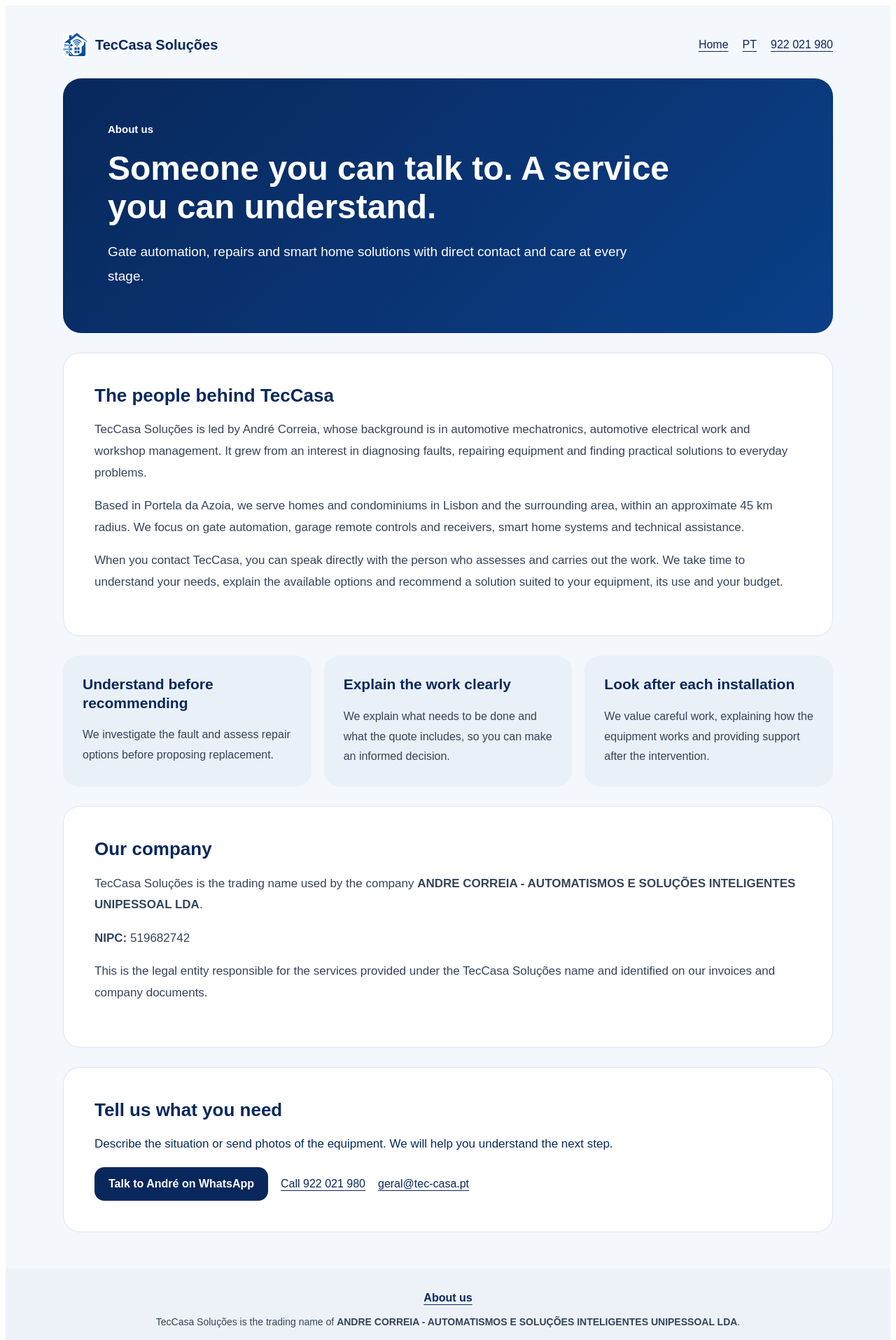
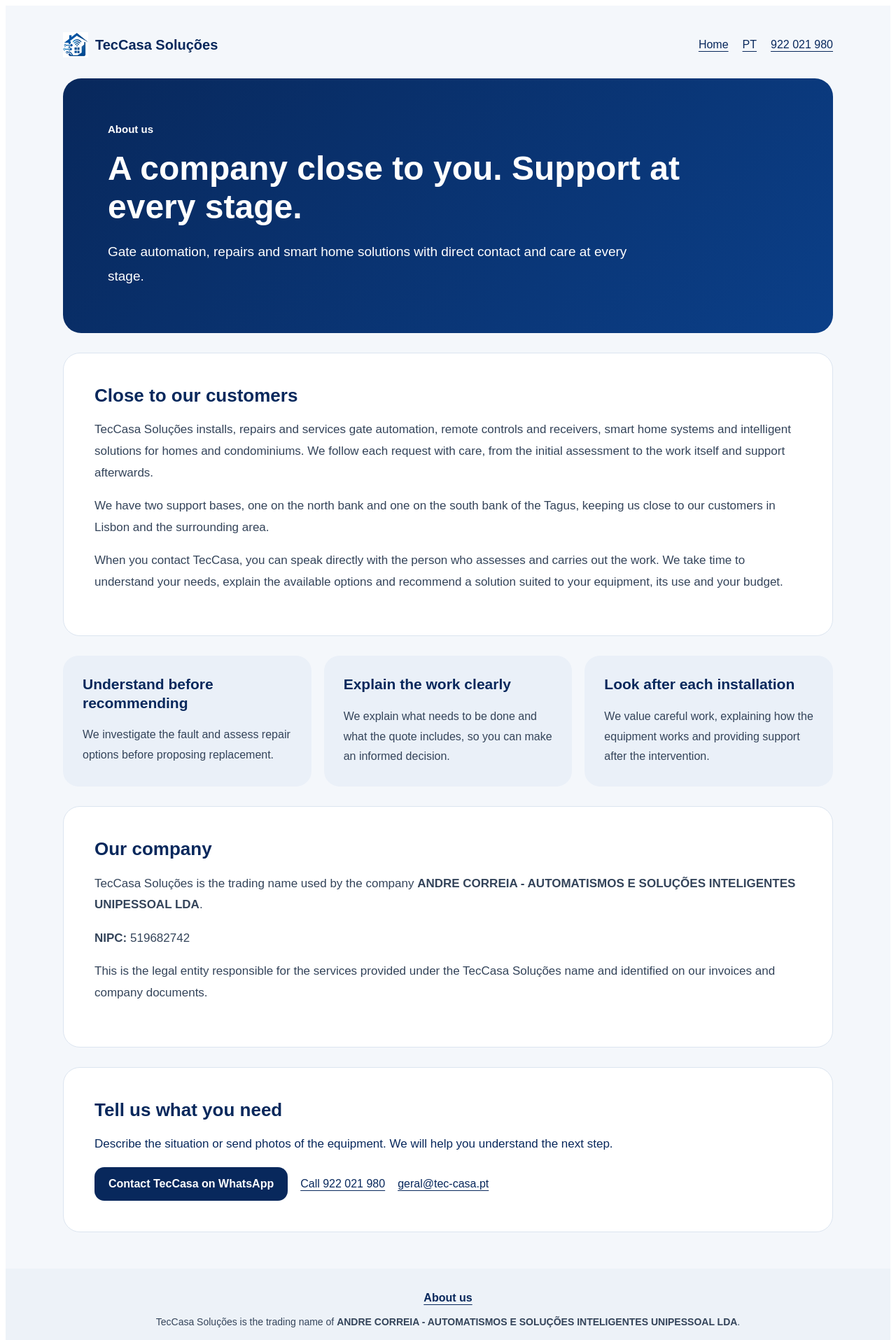
Before and after one commit to andrecorreiaauto-bit/teccasa-site, a Next.js app: page /en/about in a window 1280 px wide. Shown: the top 1915 px of the page at 70% size. Built offline with nearby package versions, Linux system fonts and the light colour scheme.

Commit message:
Focar apresentação na empresa e na proximidade nas duas margens

```diff
--- a/components/CompanyPage.js
+++ b/components/CompanyPage.js
@@ -5,8 +5,8 @@ export default function CompanyPage({ english = false }) {
   const path = english ? "/en/about" : "/a-empresa";
   const title = english ? "About us | TecCasa Soluções" : "A empresa | TecCasa Soluções";
   const description = english
-    ? "Meet TecCasa Soluções and André Correia: gate automation, repairs and smart home solutions with personal service in Lisbon and the surrounding area."
-    : "Conheça a TecCasa Soluções e André Correia. Automatismos, reparações e soluções inteligentes com contacto direto em Lisboa e arredores. NIPC 519682742.";
+    ? "Meet TecCasa Soluções: gate automation, repairs and smart home solutions, with direct contact and support bases on both banks of the Tagus."
+    : "Conheça a TecCasa Soluções. Automatismos, reparações e soluções inteligentes com contacto direto e duas bases de apoio, nas margens norte e sul do Tejo.";
   return (
     <>
       <Head>
@@ -35,13 +35,13 @@ export default function CompanyPage({ english = false }) {
         <main>
           <section className="hero">
             <span>{english ? "About us" : "A empresa"}</span>
-            <h1>{english ? "Someone you can talk to. A service you can understand." : "Uma pessoa com quem falar. Um serviço que pode compreender."}</h1>
+            <h1>{english ? "A company close to you. Support at every stage." : "Uma empresa próxima. Apoio em cada etapa."}</h1>
             <p>{english ? "Gate automation, repairs and smart home solutions with direct contact and care at every stage." : "Automatismos, reparações e soluções inteligentes com contacto direto e cuidado em cada etapa."}</p>
           </section>
           <section className="story">
-            <h2>{english ? "The people behind TecCasa" : "Quem está por trás da TecCasa"}</h2>
-            <p>{english ? "TecCasa Soluções is led by André Correia, whose background is in automotive mechatronics, automotive electrical work and workshop management. It grew from an interest in diagnosing faults, repairing equipment and finding practical solutions to everyday problems." : "A TecCasa Soluções é um projeto liderado por André Correia, com formação em mecatrónica automóvel e experiência em eletricidade automóvel e chefia de oficina. Nasceu da vontade de aplicar esse conhecimento técnico ao diagnóstico, à reparação de equipamentos e à procura de soluções práticas para o dia a dia."}</p>
-            <p>{english ? "Based in Portela da Azoia, we serve homes and condominiums in Lisbon and the surrounding area, within an approximate 45 km radius. We focus on gate automation, garage remote controls and receivers, smart home systems and technical assistance." : "Com base na Portela da Azoia, apoiamos particulares e condomínios em Lisboa e arredores, num raio aproximado de 45 km. Trabalhamos com automatismos para portões, comandos e recetores, domótica e assistência técnica."}</p>
+            <h2>{english ? "Close to our customers" : "Sempre em proximidade com os nossos clientes"}</h2>
+            <p>{english ? "TecCasa Soluções installs, repairs and services gate automation, remote controls and receivers, smart home systems and intelligent solutions for homes and condominiums. We follow each request with care, from the initial assessment to the work itself and support afterwards." : "A TecCasa Soluções dedica-se à instalação, reparação e assistência técnica de automatismos para portões, comandos e recetores, domótica e soluções inteligentes para habitações e condomínios. Acompanhamos cada pedido com atenção, desde a análise inicial à execução do trabalho e ao apoio após a intervenção."}</p>
+            <p>{english ? "We have two support bases, one on the north bank and one on the south bank of the Tagus, keeping us close to our customers in Lisbon and the surrounding area." : "Contamos com duas bases de apoio, uma na margem norte e outra na margem sul do Tejo, para estarmos próximos dos nossos clientes em Lisboa e arredores."}</p>
             <p>{english ? "When you contact TecCasa, you can speak directly with the person who assesses and carries out the work. We take time to understand your needs, explain the available options and recommend a solution suited to your equipment, its use and your budget." : "Ao contactar a TecCasa, pode falar diretamente com quem analisa e executa o trabalho. Dedicamos tempo a perceber a necessidade, explicar as opções e propor uma solução adequada ao equipamento, à utilização e ao orçamento de cada cliente."}</p>
           </section>
           <section className="principles" aria-label={english ? "How we work" : "Como trabalhamos"}>
@@ -65,7 +65,7 @@ export default function CompanyPage({ english = false }) {
             <h2>{english ? "Tell us what you need" : "Conte-nos o que precisa"}</h2>
             <p>{english ? "Describe the situation or send photos of the equipment. We will help you understand the next step." : "Descreva a situação ou envie fotografias do equipamento. Ajudamo-lo a perceber qual o próximo passo."}</p>
             <div className="actions">
-              <a className="primary" href="https://wa.me/351922021980" target="_blank" rel="noopener noreferrer">{english ? "Talk to André on WhatsApp" : "Falar com o André por WhatsApp"}</a>
+              <a className="primary" href="https://wa.me/351922021980" target="_blank" rel="noopener noreferrer">{english ? "Contact TecCasa on WhatsApp" : "Falar com a TecCasa por WhatsApp"}</a>
               <a href="tel:+351922021980">{english ? "Call 922 021 980" : "Ligar 922 021 980"}</a>
               <a href={`mailto:${company.email}`}>{company.email}</a>
             </div>
```
